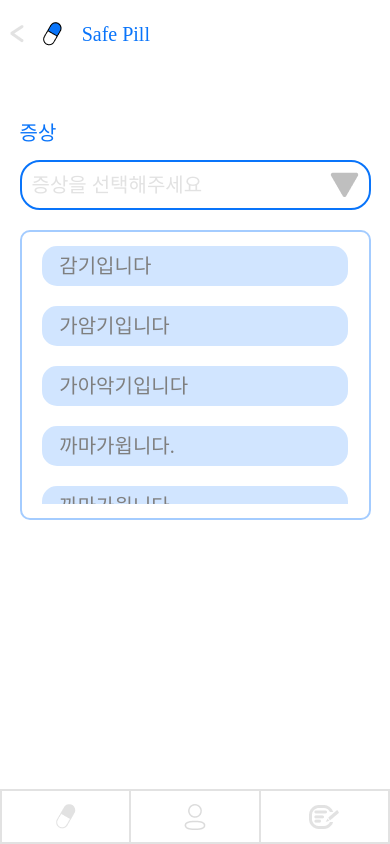
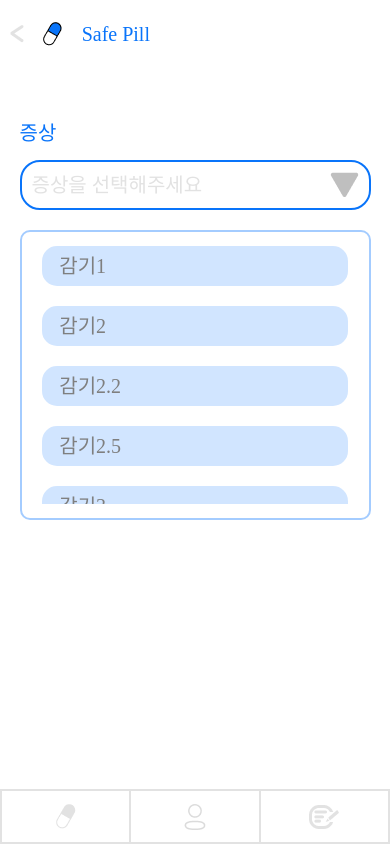
Before and after one commit to harksu/capstone, a React Native app: screen / in a window 390 px wide. Built offline with nearby package versions, Linux system fonts and the light colour scheme; a web font is replaced by a local one.

Commit message:
feat : click event

```diff
--- a/Screen/Recommend.js
+++ b/Screen/Recommend.js
@@ -11,25 +11,21 @@ import Header from "../Components/Header";
 import Footer from "../Components/Footer";
 const Recommend = () => {
   const [isShow, setIsShow] = useState(true);
-  const [symptom, setSymptom] = useState("증상을 선택해주세요");
+  const [symptom, setSymptom] = useState("");
 
   const onPress = () => {
     setIsShow(!isShow);
   };
 
-  const onPressSymptom = (item, index) => {
-    setSymptom(symptom.concat(item));
-  };
-
   const templist = [
     //이건 나중에 서버랑 이야기해서 맞추고
-    "감기입니다",
-    "가암기입니다",
-    "가아악기입니다",
-    "까마가윕니다.",
-    "까마가윕니다.",
-    "까마가윕니다.",
-    "까마가윕니다.",
+    "감기1",
+    "감기2",
+    "감기2.2",
+    "감기2.5",
+    "감기3",
+    "감기4",
+    "감기5",
   ];
 
   return (
@@ -39,7 +35,9 @@ const Recommend = () => {
         <View style={styles.selectContainer}>
           <Text style={styles.text}>증상</Text>
           <View style={styles.dropDown}>
-            <Text style={styles.selectText}>{symptom}</Text>
+            <Text style={styles.selectText}>
+              {symptom ? symptom : "증상을 선택해주세요"}
+            </Text>
             <TouchableOpacity onPressIn={onPress}>
               <Image source={require("../assets/drop.png")} />
             </TouchableOpacity>
@@ -51,7 +49,17 @@ const Recommend = () => {
               <ScrollView>
                 {templist?.map((item, index) => {
                   return (
-                    <TouchableOpacity style={styles.menuItem} key={index}>
+                    <TouchableOpacity
+                      style={styles.menuItem}
+                      key={index}
+                      onPressIn={() => {
+                        if (symptom.includes(item)) {
+                          setSymptom(symptom.replace(item, ""));
+                          return;
+                        }
+                        setSymptom(symptom.concat(item + " "));
+                      }}
+                    >
                       <Text style={styles.menuText}>{item}</Text>
                     </TouchableOpacity>
                   );
@@ -62,6 +70,7 @@ const Recommend = () => {
         ) : (
           <View style={styles.buttonContainer}>
             <TouchableOpacity style={styles.selectButton}>
+              {/* 이거 눌렀을 때 서버 통신  */}
               <Text style={styles.buttonText}>확인</Text>
             </TouchableOpacity>
           </View>
```
